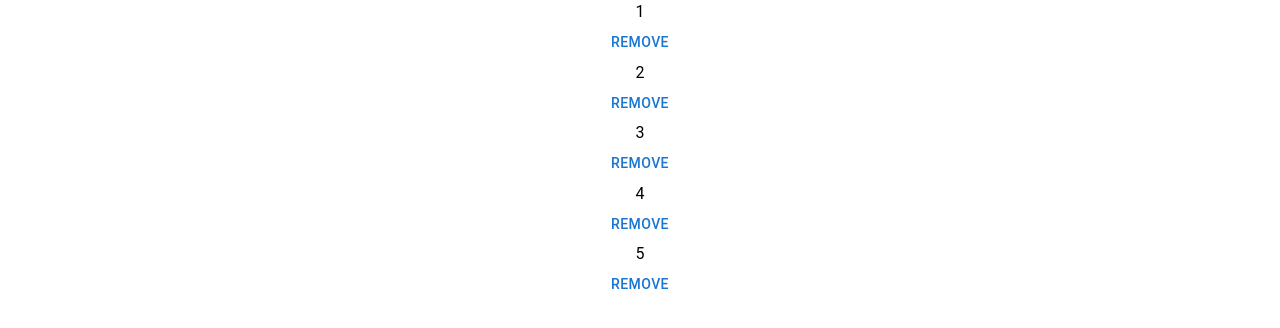
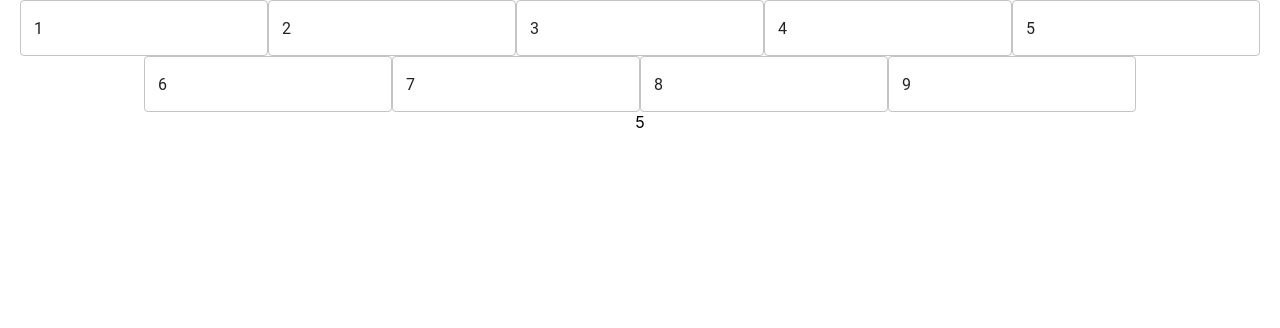
Before and after one commit to pea4a/react-learn, a React (Create React App) app: page / in a window 1280 px wide. Shown: the top 328 px of the page. Built offline with nearby package versions, Linux system fonts and the light colour scheme.

Commit message:
add lesson 28

```diff
--- a/src/App.css
+++ b/src/App.css
@@ -32,6 +32,7 @@
   from {
     transform: rotate(0deg);
   }
+
   to {
     transform: rotate(360deg);
   }
--- a/src/App.js
+++ b/src/App.js
@@ -1,13 +1,10 @@
-import Task1 from './learn6/Task1/Task1';
-import Task2 from './learn6/Task2/Task2';
-import Lesson27 from './components/Lesson27/Lesson27';
-
 import './App.css';
+import Lesson28 from './components/Lesson27/Lesson28';
 
 function App() {
   return (
     <div className="App">
-      <Lesson27 />
+      <Lesson28 />
     </div>
   );
 }
--- /dev/null
+++ b/src/components/Lesson27/Lesson28.js
@@ -0,0 +1,38 @@
+import { TextField } from "@mui/material";
+import { Box } from "@mui/system";
+import { useState } from "react"
+
+const getSum = (arr) => {
+    let sum = 0;
+    let result = 0;
+    for (const elem of arr) {
+        sum += elem
+        result = sum / 9;
+
+
+    }
+    return result
+}
+
+const Lesson28 = () => {
+    const [notes, setNotes] = useState([1, 2, 3, 4, 5, 6, 7, 8, 9])
+    const changeHandler = (index, event) => {
+        setNotes([...notes.slice(0, index), +event.target.value, ...notes.slice(index + 1)])
+    }
+    return (
+        <div>
+
+            <TextField value={notes[0]} onChange={event => changeHandler(0, event)} />
+            <TextField value={notes[1]} onChange={event => changeHandler(1, event)} />
+            <TextField value={notes[2]} onChange={event => changeHandler(2, event)} />
+            <TextField value={notes[3]} onChange={event => changeHandler(3, event)} />
+            <TextField value={notes[4]} onChange={event => changeHandler(4, event)} />
+            <TextField value={notes[5]} onChange={event => changeHandler(5, event)} />
+            <TextField value={notes[6]} onChange={event => changeHandler(6, event)} />
+            <TextField value={notes[7]} onChange={event => changeHandler(7, event)} />
+            <TextField value={notes[8]} onChange={event => changeHandler(8, event)} />
+            <Box> {getSum(notes)}</Box>
+        </div>
+    )
+}
+export default Lesson28
```
